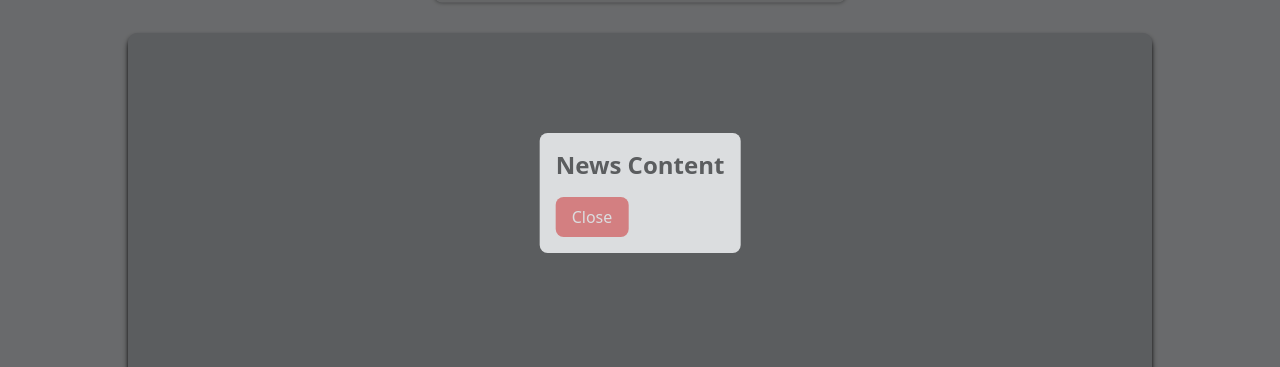
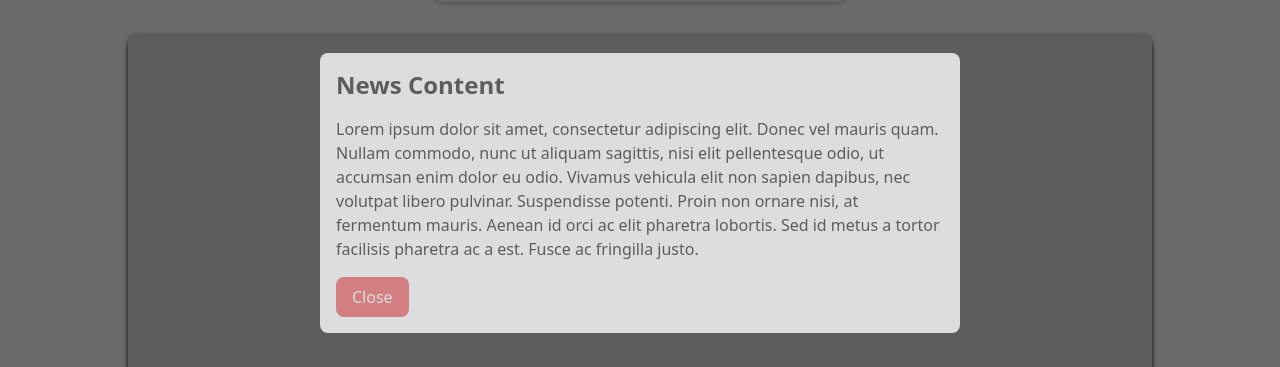
Before and after one commit to singodiyashubham87/Draw-it-out, a React (Vite) app: page / in a window 1280 px wide. Both pictures are taken after a click on the link "News". Shown: the part 207-574 px from the top of the page. Built offline with nearby package versions, Linux system fonts and the light colour scheme; a web font is replaced by a local one.

Commit message:
Made the changes

```diff
--- a/src/components/Footer.jsx
+++ b/src/components/Footer.jsx
@@ -8,8 +8,7 @@ import LinkedInIcon from "../assets/images/linkedin.jpg";
 import TwitterIcon from "../assets/images/X.png";
 import GitHubIcon from "../assets/images/github.png";
 
-Modal.setAppElement('#root'); // Ensure this line is correct for accessibility
-
+Modal.setAppElement('#root');
 const Footer = () => {
   const [modalIsOpen, setModalIsOpen] = useState(false);
   const [modalContent, setModalContent] = useState('');
@@ -29,12 +28,6 @@ const Footer = () => {
       <div className="flex justify-between items-center py-4 px-8">
         <div className="footerNav">
           <ul className="flex gap-4 flex-wrap">
-            <li>
-              <a href="#" className="text-white flex items-center hover:text-gray-600" onClick={() => openModal('Home Content')}>
-                <AiFillHome className="h-6 w-6" />
-                <span className="ml-2">Home</span>
-              </a>
-            </li>
             <li>
               <a href="#" className="text-white flex items-center hover:text-gray-600" onClick={() => openModal('News Content')}>
                 <FaNewspaper className="h-6 w-6" />
@@ -115,6 +108,50 @@ const Footer = () => {
       >
         <div className="modal-content">
           <h2 className="text-2xl font-bold mb-4">{modalContent}</h2>
+          {modalContent === 'News Content' && (
+            <p className="mb-4">
+              Lorem ipsum dolor sit amet, consectetur adipiscing elit. Donec vel
+              mauris quam. Nullam commodo, nunc ut aliquam sagittis, nisi elit
+              pellentesque odio, ut accumsan enim dolor eu odio. Vivamus vehicula
+              elit non sapien dapibus, nec volutpat libero pulvinar. Suspendisse
+              potenti. Proin non ornare nisi, at fermentum mauris. Aenean id orci
+              ac elit pharetra lobortis. Sed id metus a tortor facilisis pharetra
+              ac a est. Fusce ac fringilla justo.
+            </p>
+          )}
+          {modalContent === 'About Us Content' && (
+            <p className="mb-4">
+              Lorem ipsum dolor sit amet, consectetur adipiscing elit. Donec vel
+              mauris quam. Nullam commodo, nunc ut aliquam sagittis, nisi elit
+              pellentesque odio, ut accumsan enim dolor eu odio. Vivamus vehicula
+              elit non sapien dapibus, nec volutpat libero pulvinar. Suspendisse
+              potenti. Proin non ornare nisi, at fermentum mauris. Aenean id orci
+              ac elit pharetra lobortis. Sed id metus a tortor facilisis pharetra
+              ac a est. Fusce ac fringilla justo.
+            </p>
+          )}
+          {modalContent === 'Contact Us Content' && (
+            <p className="mb-4">
+              Lorem ipsum dolor sit amet, consectetur adipiscing elit. Donec vel
+              mauris quam. Nullam commodo, nunc ut aliquam sagittis, nisi elit
+              pellentesque odio, ut accumsan enim dolor eu odio. Vivamus vehicula
+              elit non sapien dapibus, nec volutpat libero pulvinar. Suspendisse
+              potenti. Proin non ornare nisi, at fermentum mauris. Aenean id orci
+              ac elit pharetra lobortis. Sed id metus a tortor facilisis pharetra
+              ac a est. Fusce ac fringilla justo.
+            </p>
+          )}
+          {modalContent === 'Our Team Content' && (
+            <p className="mb-4">
+              Lorem ipsum dolor sit amet, consectetur adipiscing elit. Donec vel
+              mauris quam. Nullam commodo, nunc ut aliquam sagittis, nisi elit
+              pellentesque odio, ut accumsan enim dolor eu odio. Vivamus vehicula
+              elit non sapien dapibus, nec volutpat libero pulvinar. Suspendisse
+              potenti. Proin non ornare nisi, at fermentum mauris. Aenean id orci
+              ac elit pharetra lobortis. Sed id metus a tortor facilisis pharetra
+              ac a est. Fusce ac fringilla justo.
+            </p>
+          )}
           <button onClick={closeModal} className="bg-red-500 text-white py-2 px-4 rounded-lg hover:bg-red-600">
             Close
           </button>
```
